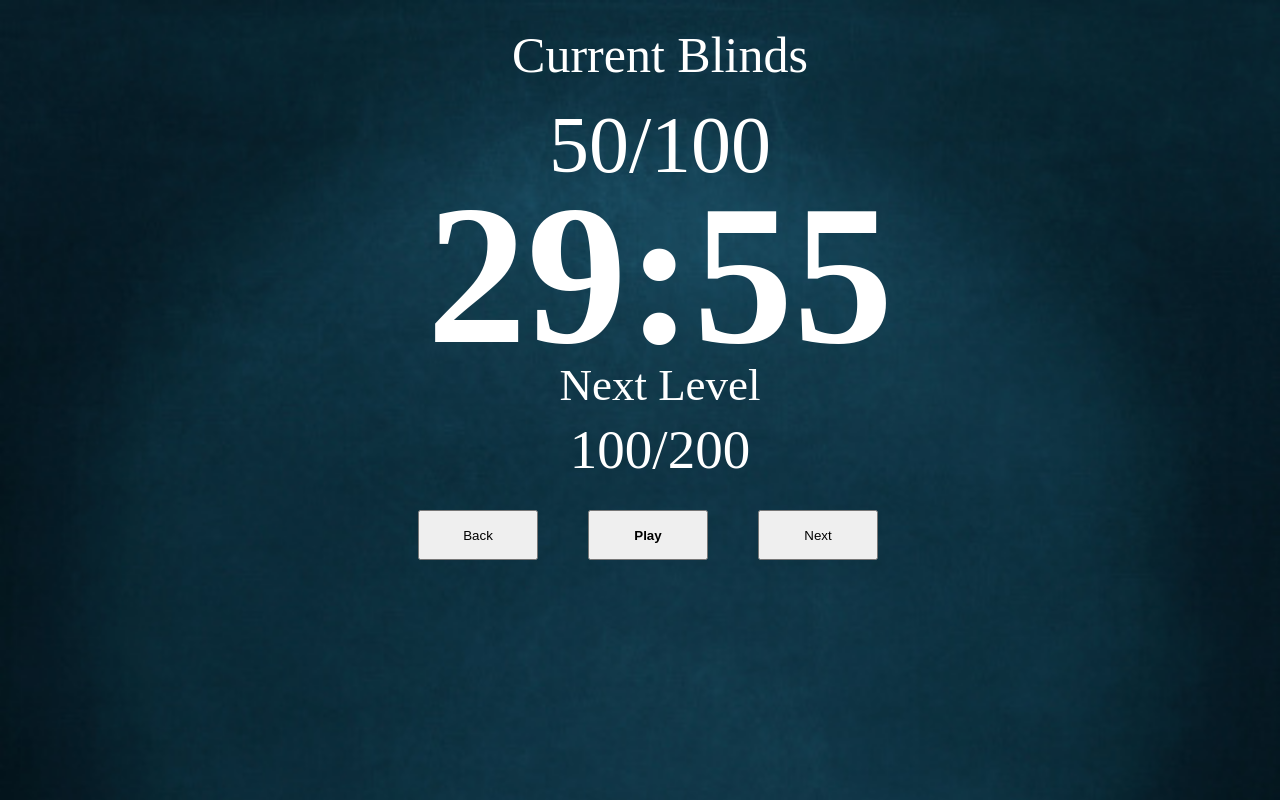
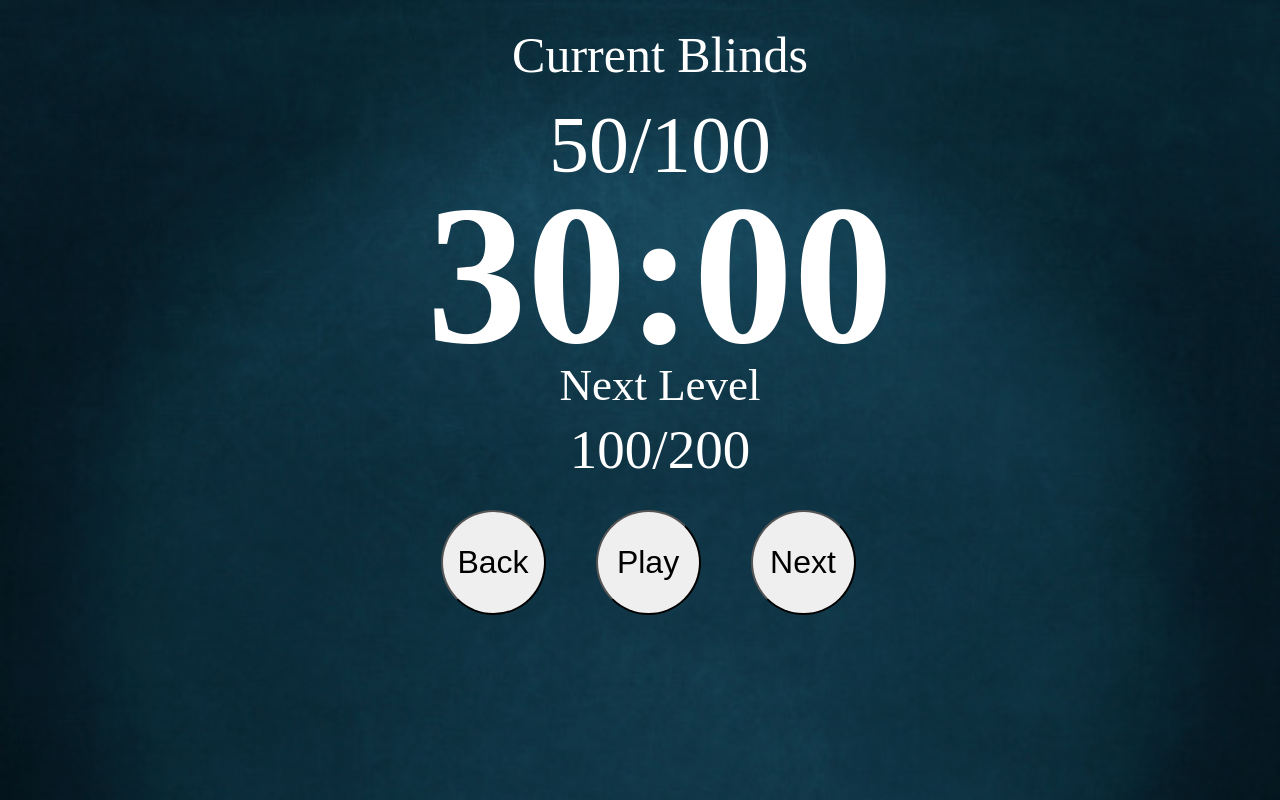
Before and after one commit to Baillie11/pokertimer, a plain HTML site: page index.html in a window 1280 px wide. Drawn offline with Linux system fonts and the light colour scheme.

Commit message:
first save

```diff
--- a/main.js
+++ b/main.js
@@ -1,36 +1,42 @@
-let timeseconds=1800;
+let timeseconds=10;
 const timer = document.getElementById('countdown_clock');
-
-//timer.innerHTML = "00:" + timeseconds;
-
-const CountDown = setInterval (()=>{
-     timeseconds--;
-     DisplayTime(timeseconds);
-     if(timeseconds <=0 || timeseconds<1){
-         clearInterval(CountDown)
-     }
-    },1000)
-
-
-
-function DisplayTime(second) {
-    const min = Math.floor(second / 60);
-    const sec = Math.floor(second % 60);
-    timer.innerHTML = `
-    ${min < 10 ? "0" : ""}${min}:${sec < 10 ? "0" : ""}${sec}
-    `;
-}
+var CountDown;
 
     // Pause or continue the Countdown Clock
 
 let btn = document.getElementById("play");
 var clicked = false;
+
 function toggle() {
     if (clicked == false) {
         clicked=true
         btn.innerHTML="Pause"
+
+        clearInterval(CountDown);
+
+        //countdown our timer
+        CountDown = setInterval (()=>{
+            timeseconds--;
+            DisplayTime(timeseconds);
+            if(timeseconds <=0 || timeseconds<1){
+                clearInterval(CountDown);
+            }
+
+        },1000);
+
+        function DisplayTime(second) {
+            const min = Math.floor(second / 60);
+            const sec = Math.floor(second % 60);
+
+            timer.innerHTML = `
+            ${min < 10 ? "0" : ""}${min}:${sec < 10 ? "0" : ""}${sec}
+            `;
+        };
     } else {
-        clicked=false
-        btn.innerHTML="Play"
+        clicked=false;
+        btn.innerHTML="Play";
+        if(timeseconds <=0 || timeseconds<1){
+            clearInterval(CountDown);
+        }
     }
 }
--- a/styles.css
+++ b/styles.css
@@ -51,23 +51,31 @@ ul.next_blinds {
   width: 100vw;
   display: flex;
   justify-content: center;
+
 }
 
 .back {
-  width: 120px;
-  height: 50px;
+  width: 105px;
+  height: 105px;
   position: relative;
+  border-radius: 50%;
+  font-size: xx-large;
+  box-shadow: 10px;
 }
 
 .play {
-  width: 120px;
-  height: 50px;
+  width: 105px;
+  height: 105px;
   margin-left: 50px;
   margin-right: 50px;
-  font-weight: bold;
+  border-radius: 50%;
+  font-size: xx-large;
 }
 
 .next {
-  width: 120px;
-  height: 50px;
+  width: 105px;
+  height: 105px;
+  position: relative;
+  border-radius: 50%;
+  font-size: xx-large;
 }
```
